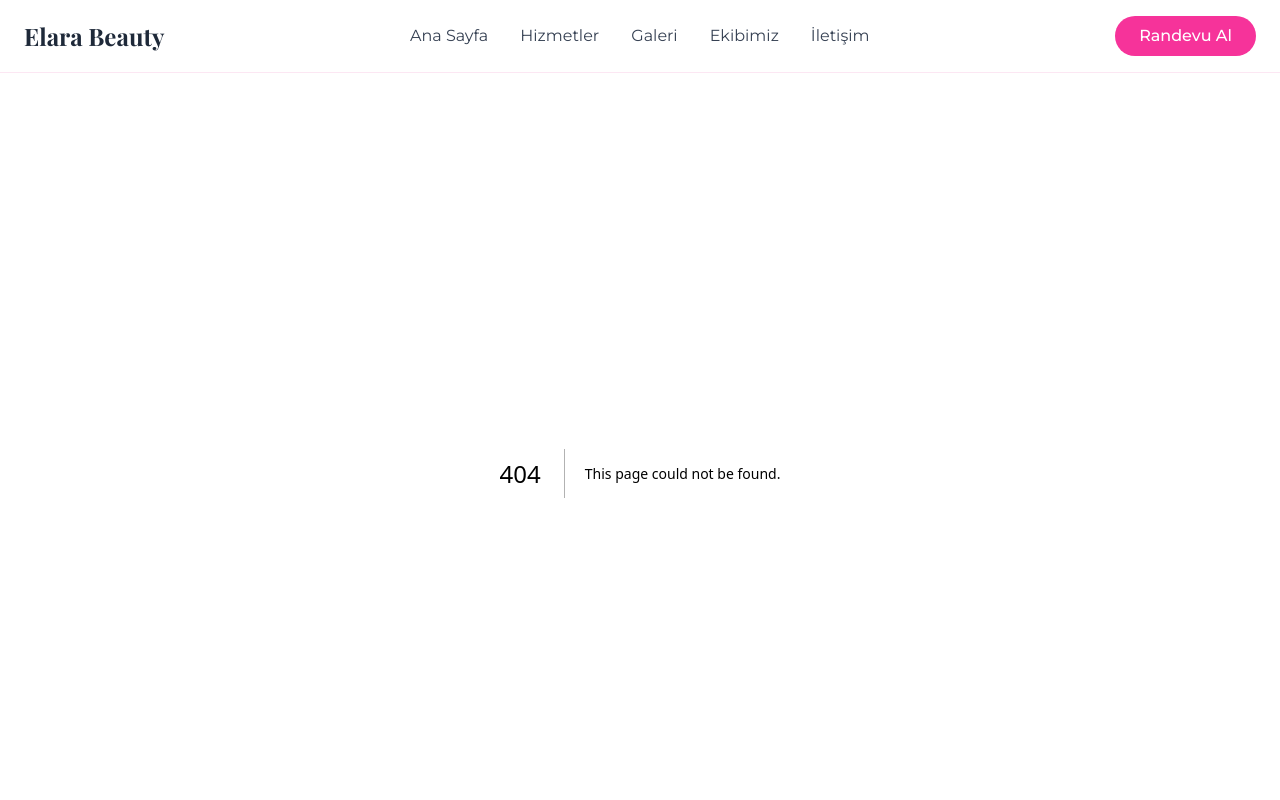
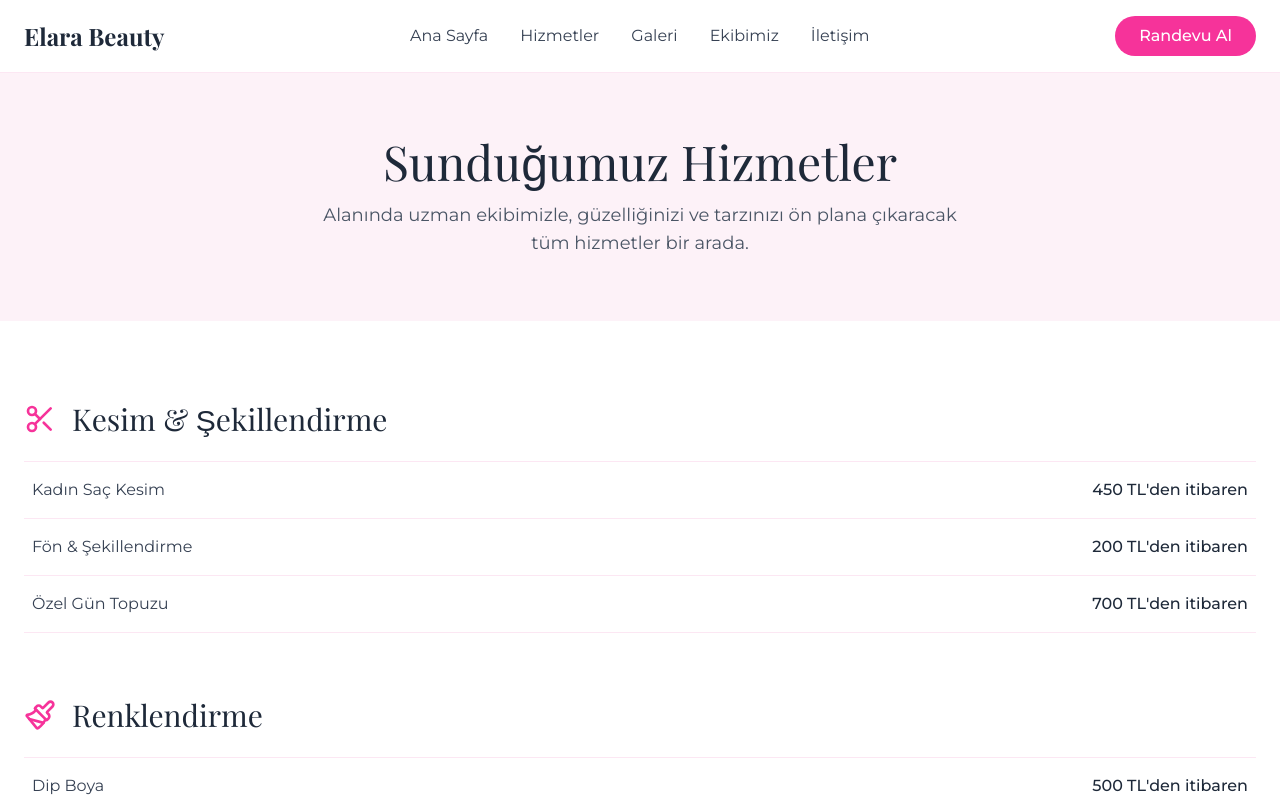
Before and after one commit to furkycl/freelance-Hairdresser, a Next.js app: page /hizmetler in a window 1280 px wide. Before the commit this address had no page. Shown: the top 800 px of the page. Built offline with nearby package versions, Linux system fonts and the light colour scheme.

Commit message:
feat(pages): Create and style the Services page

```diff
--- /dev/null
+++ b/src/app/hizmetler/page.tsx
@@ -0,0 +1,100 @@
+"use client"; // Animasyon için
+
+import { motion } from "framer-motion";
+import { Scissors, Paintbrush, Sparkles, Droplet, Sun } from "lucide-react";
+import React from "react";
+
+// Tüm hizmetlerimizi kategorilere ayırarak burada tanımlıyoruz
+const serviceCategories = [
+  {
+    category: "Kesim & Şekillendirme",
+    services: [
+      { name: "Kadın Saç Kesim", price: "450 TL'den itibaren" },
+      { name: "Fön & Şekillendirme", price: "200 TL'den itibaren" },
+      { name: "Özel Gün Topuzu", price: "700 TL'den itibaren" },
+    ],
+    icon: Scissors,
+  },
+  {
+    category: "Renklendirme",
+    services: [
+      { name: "Dip Boya", price: "500 TL'den itibaren" },
+      { name: "Balyaj / Ombre", price: "1500 TL'den itibaren" },
+      { name: "Komple Renk Değişimi", price: "1200 TL'den itibaren" },
+    ],
+    icon: Paintbrush,
+  },
+  {
+    category: "Bakım & Tedaviler",
+    services: [
+      { name: "Keratin Bakımı", price: "1000 TL'den itibaren" },
+      { name: "Saç Botoksu", price: "800 TL'den itibaren" },
+      { name: "Nem Terapisi", price: "600 TL'den itibaren" },
+    ],
+    icon: Droplet,
+  },
+];
+
+export default function ServicesPage() {
+  return (
+    <div className="bg-white">
+      {/* Sayfa Başlığı Alanı */}
+      <div className="bg-pink-50 py-16 text-center">
+        <div className="container mx-auto px-6">
+          <motion.h1
+            initial={{ opacity: 0, y: 20 }}
+            animate={{ opacity: 1, y: 0 }}
+            transition={{ duration: 0.5 }}
+            className="text-4xl md:text-5xl font-serif text-gray-800"
+          >
+            Sunduğumuz Hizmetler
+          </motion.h1>
+          <motion.p
+            initial={{ opacity: 0, y: 20 }}
+            animate={{ opacity: 1, y: 0 }}
+            transition={{ duration: 0.5, delay: 0.2 }}
+            className="text-lg text-gray-600 mt-4 max-w-2xl mx-auto"
+          >
+            Alanında uzman ekibimizle, güzelliğinizi ve tarzınızı ön plana
+            çıkaracak tüm hizmetler bir arada.
+          </motion.p>
+        </div>
+      </div>
+
+      {/* Hizmet Listesi Alanı */}
+      <div className="container mx-auto px-6 py-20">
+        <div className="space-y-16">
+          {serviceCategories.map((category, index) => (
+            <motion.div
+              key={category.category}
+              initial={{ opacity: 0, x: -50 }}
+              whileInView={{ opacity: 1, x: 0 }}
+              viewport={{ once: true }}
+              transition={{ duration: 0.6, delay: index * 0.2 }}
+            >
+              <div className="flex items-center mb-6">
+                <category.icon className="h-8 w-8 text-pink-500 mr-4" />
+                <h2 className="text-2xl md:text-3xl font-serif text-gray-800">
+                  {category.category}
+                </h2>
+              </div>
+              <ul className="divide-y divide-pink-100 border-t border-b border-pink-100">
+                {category.services.map((service) => (
+                  <li
+                    key={service.name}
+                    className="flex justify-between items-center py-4 px-2 hover:bg-pink-50 transition-colors"
+                  >
+                    <span className="text-gray-700">{service.name}</span>
+                    <span className="font-medium text-gray-800">
+                      {service.price}
+                    </span>
+                  </li>
+                ))}
+              </ul>
+            </motion.div>
+          ))}
+        </div>
+      </div>
+    </div>
+  );
+}
```
